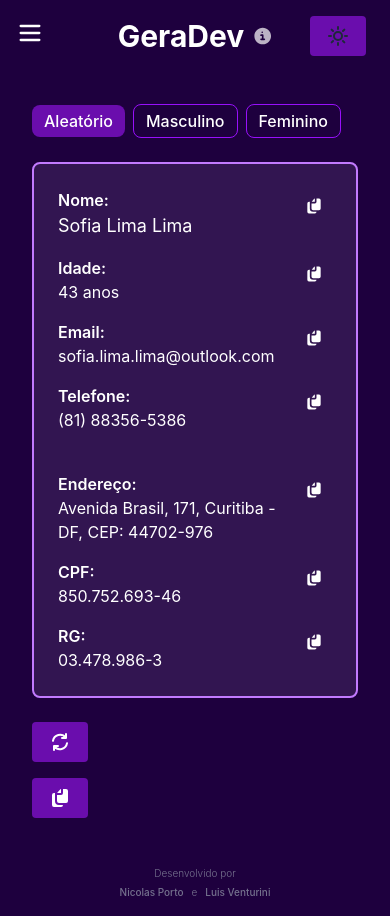
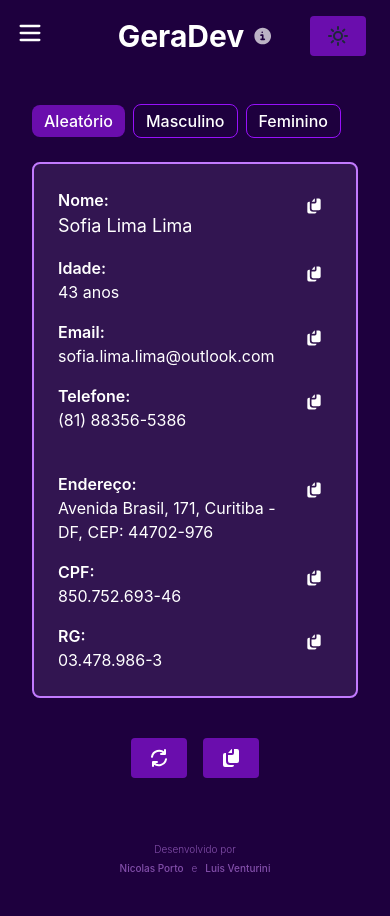
Before and after one commit to NicolasPorto/gera-dev, a React (Vite) app: page /gerar-pessoa in a window 390 px wide. Shown: the top 916 px of the page. After the commit the page ends 892 px from the top, so only its background shows below. Built offline with nearby package versions, Linux system fonts and the light colour scheme.

Commit message:
Ajustes na versão mobile

```diff
--- a/src/App.jsx
+++ b/src/App.jsx
@@ -89,7 +89,7 @@ function App() {
       py-4 text-center
     `}
       >
-        <div className="text-gray-400 dark:text-purple-300 opacity-70 hover:opacity-100 transition-opacity duration-300">
+        <div className="text-gray-400 text-footer opacity-70 hover:opacity-100 transition-opacity duration-300">
           <div className="flex flex-col items-center sm:flex-row justify-center">
             <span className="text-[10px] sm:text-xs font-light mb-1 sm:mb-0 sm:mr-1">
               Desenvolvido por{" "}
--- a/src/index.css
+++ b/src/index.css
@@ -22,6 +22,14 @@
 
 .textarea-text-color {
   color: var(--color-textarea-text);
+}
+
+.text-footer{
+  color: #ad70d8;
+}
+
+[data-theme="white"] .text-footer {
+  color:#5b2085 !important;
 }
 
 [data-theme="white"] .textarea-white-theme {
--- a/src/tools/FormatarJSON.jsx
+++ b/src/tools/FormatarJSON.jsx
@@ -51,7 +51,6 @@ export default function FormatarJSON() {
   return (
     <div className="flex flex-col items-center justify-center p-6 w-full max-w-3xl mx-auto">
       <div className="w-full flex flex-col items-center gap-6">
-
         {!outputOn && (
           <textarea
             value={input}
--- a/src/tools/GerarLinkWhatsapp.jsx
+++ b/src/tools/GerarLinkWhatsapp.jsx
@@ -37,31 +37,28 @@ export default function GerarLinkWhatsapp() {
 
     const isButtonDisabled = phonenumber.replace(/\D/g, '').length < 11;
     return (
-        <div className="flex flex-col items-centermax-w-3xl">
+        <div className="flex flex-col items-center justify-center p-6 w-full max-w-3xl mx-auto">
             <div className="w-full flex flex-col items-center gap-6">
                 {!linkAlreadyGenerated ?
                     (
                         <>
-                            <div className="w-l">
                             <InputMask
                                 type="tel"
                                 value={phonenumber}
                                 onChange={(e) => setPhoneNumber(e.target.value)}
                                 placeholder="(  ) ____-____"
                                 mask="(99) 99999-9999"
-                                    className="infos-white-theme w-small p-4 border-2 rounded-lg font-mono text-sm focus:outline-none resize-none transition-all duration-300 ease-in-out textarea-text-color border-gray-300/20 bg-purple-200/10 focus:border-purple-400"
+                                className="w-small p-4 border-2 rounded-lg font-mono text-sm focus:outline-none resize-none transition-all
+                                               duration-300 ease-in-out textarea-text-color textarea-white-theme border-gray-300/20 bg-purple-200/10 focus:border-purple-400"
                             />
-                            </div>
 
-                            <div className="w-md h-50">
                             <textarea
                                 value={infoText}
                                 placeholder="Olá!"
                                 onChange={(e) => setInfoText(e.target.value)}
                                 disabled={isButtonDisabled}
-                                    className="infos-white-theme w-md h-50 p-4 border-2 rounded-lg font-mono text-md focus:outline-none resize-none transition-all duration-300 ease-in-out textarea-text-color border-gray-300/20 bg-purple-200/10 focus:border-purple-400"
+                                className="border-gray-300/20 bg-purple-200/10 focus:border-purple-400 w-full p-4 border-2 rounded-lg font-mono text-sm focus:outline-none resize-none transition-all duration-300 ease-in-out h-50 textarea-text-color textarea-white-theme"
                             />
-                            </div>
 
                             <div className="p-4 bg-purple-200/10 rounded-lg border-2 border-gray-300/20 infos-white-theme">
                                 <p className="text-default text-sm text-center">
--- a/src/tools/GerarPessoa.jsx
+++ b/src/tools/GerarPessoa.jsx
@@ -269,7 +269,8 @@ export default function PessoaGenerator() {
                 </div>
             )}
 
-            <div className="flex flex-col sm:flex-row gap-4 w-full justify-center">
+            <div className="p-4 flex flex-col items-center gap-6">
+                <div className="flex gap-4">
                     <div className="relative group">
                         <button
                             onClick={gerarPessoa}
@@ -318,5 +319,6 @@ export default function PessoaGenerator() {
                     </div>
                 </div>
             </div>
+        </div>
     );
 }
```
Lines whose indentation alone changed are shown as unchanged.
